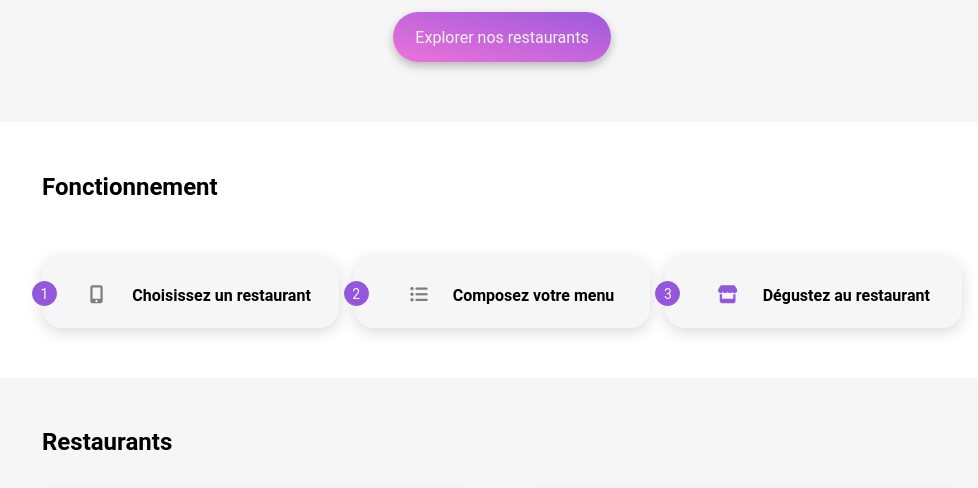
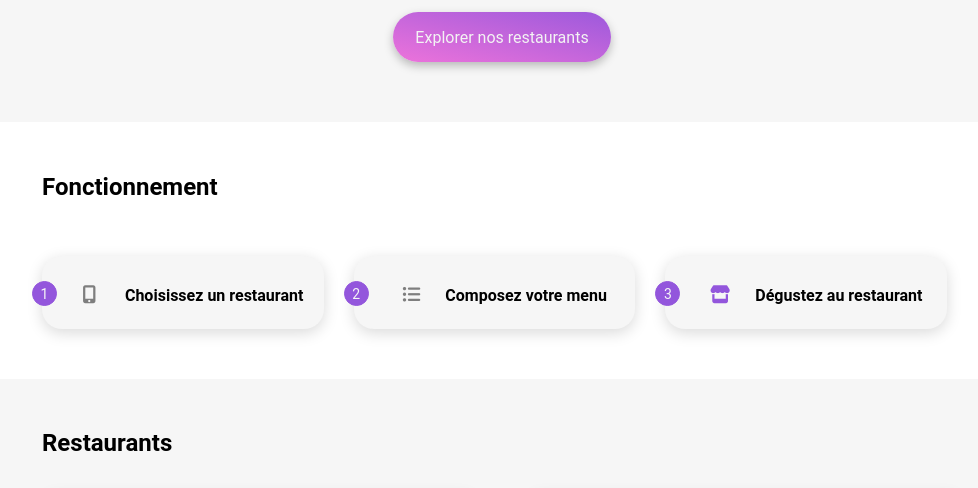
Before and after one commit to Johan-Tnt/Ternant_Johan_n-4_Am-liorez_l-interface_d-un_site_mobile_avec_des_animations_CSS_27_11_2023, a website: page index.html in a window 1280 px wide. Shown: the part 296-784 px from the top of the page, without its empty margins (138-1116 px from the left). Drawn offline with Linux system fonts and the light colour scheme; grey boxes are pictures that could not be loaded; files whose address does not match are found by name.

Commit message:
Correction d'erreurs.

```diff
--- a/Sass/utils/mixins.scss
+++ b/Sass/utils/mixins.scss
@@ -209,15 +209,15 @@ button {
 }
 .btn_fonctionnement {
   @include min768 {
-    max-width: 322px;
+    /*max-width: 322px;*/
     width: 322px;
   }
 }
 .btn_fonctionnement_2 {
   @include min768 {
-    max-width: 322px;
-    max-width: 100%;
+    max-width: 95%;
     width: auto;
+    height: auto;
   }
 }
 .space_fonctionnement {
```
Also changed, not shown: build/style/index.css, 1 other file.
